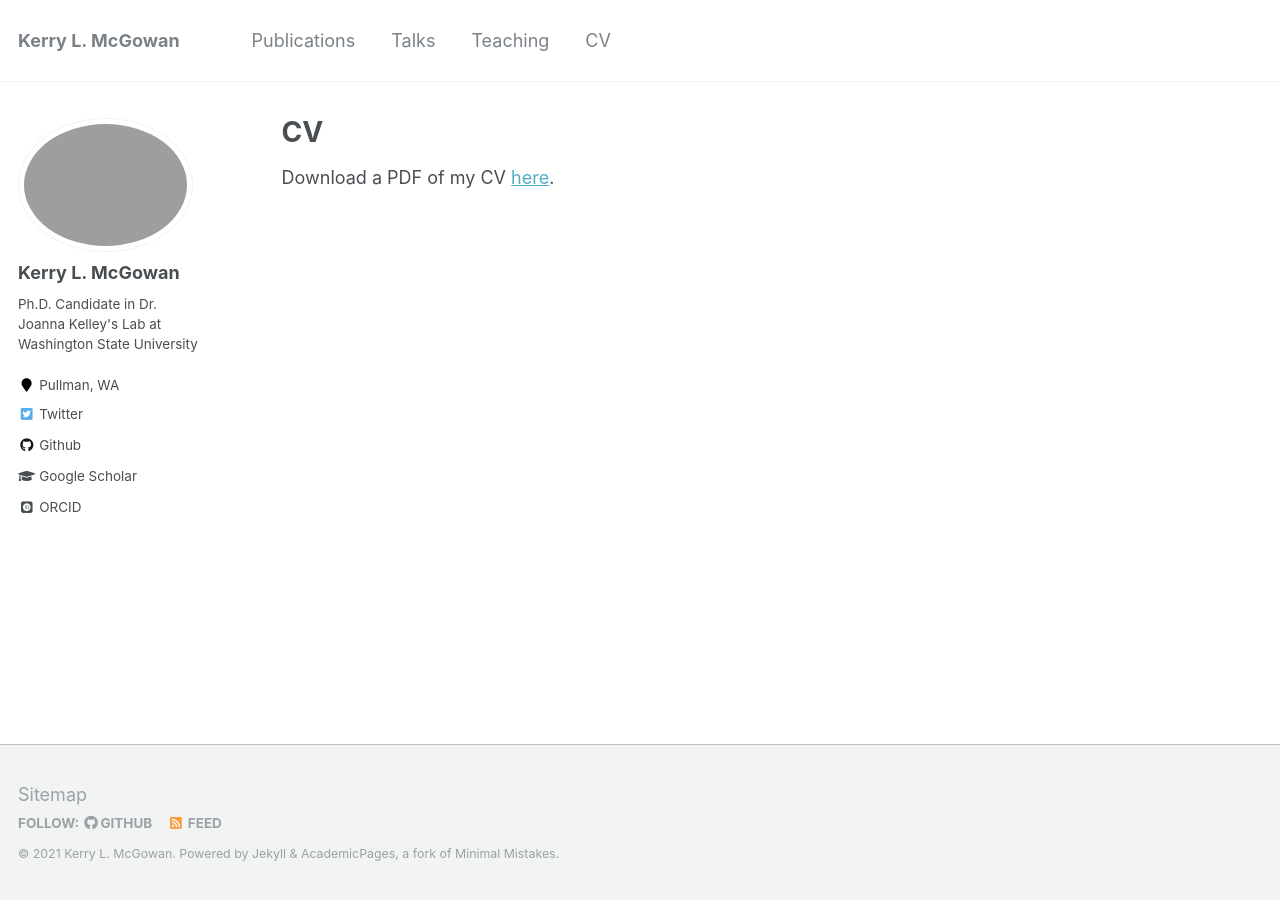
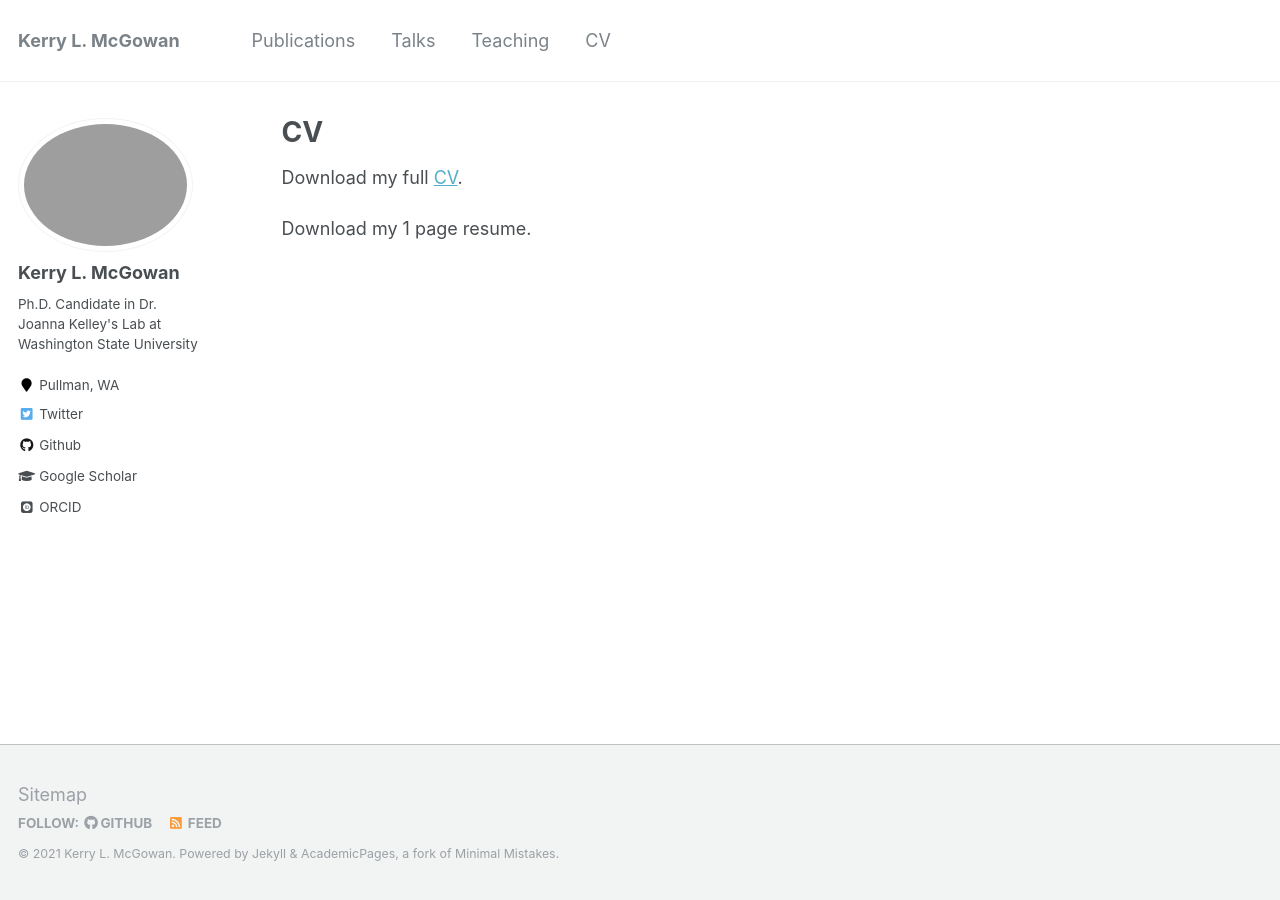
Before and after one commit to kerrymcgowan/kerrymcgowan.github.io, a Jekyll site: the page built from _pages/cv.md, in a window 1280 px wide. Built offline with Jekyll 4.4.1, drawn with Linux system fonts in a browser that asks for light colours; some web fonts are replaced.

Commit message:
Made text more succinct, added 1 page resume option.

```diff
--- a/_pages/cv.md
+++ b/_pages/cv.md
@@ -9,4 +9,6 @@ redirect_from:
 
 {% include base_path %}
 
-Download a PDF of my CV [here](https://kerrymcgowan.github.io/files/CV_klm_20210601_public.pdf).
+Download my full [CV](https://kerrymcgowan.github.io/files/CV_klm_20210601_public.pdf).
+
+Download my 1 page resume.
```
